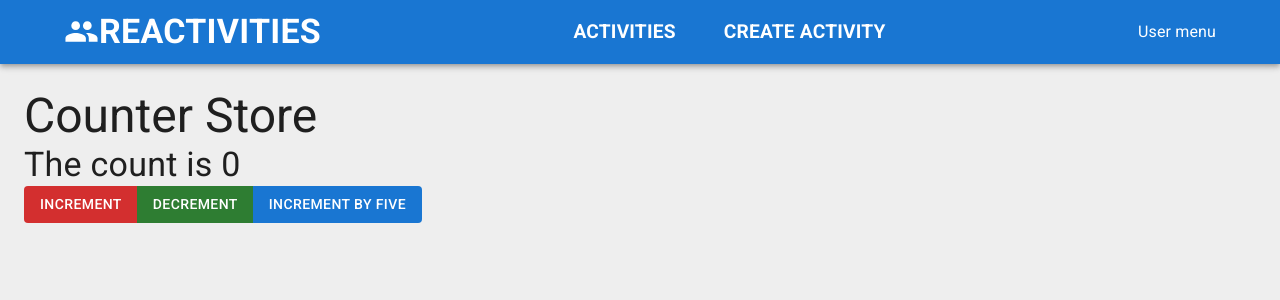
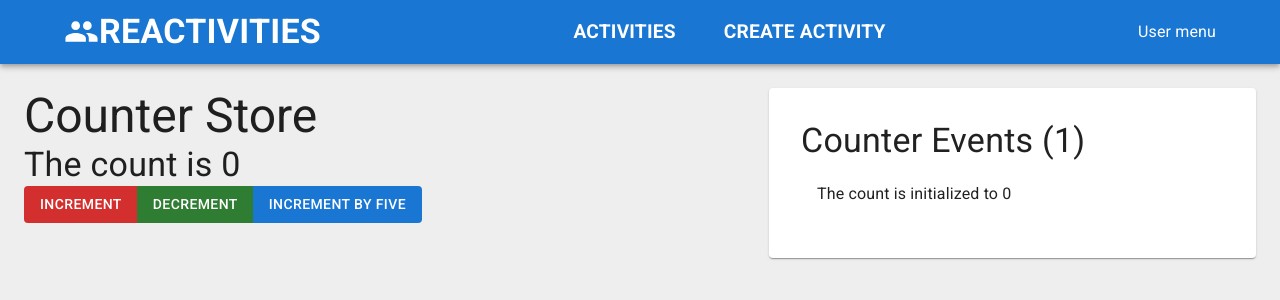
Before and after one commit to davide-ravasi/reactivities-3.0, a React (Vite) app in the folder client/: page /counter in a window 1280 px wide. Shown: the top 300 px of the page. Built offline with nearby package versions, Linux system fonts and the light colour scheme.

Commit message:
feat: added routing and disabled some routes

```diff
--- a/client/src/app/features/activities/detail/ActivityDetailsHeader.tsx
+++ b/client/src/app/features/activities/detail/ActivityDetailsHeader.tsx
@@ -85,7 +85,7 @@ export default function ActivityDetailsHeader({ activity }: Props) {
                 variant="contained"
                 color="primary"
                 component={Link}
-                to={`/manage/activityId`}
+                to={`/manage/${activity.id}`}
                 disabled={isCancelled}
               >
                 Manage Event
--- a/client/src/app/features/counter/Counter.tsx
+++ b/client/src/app/features/counter/Counter.tsx
@@ -1,11 +1,21 @@
-import { Button, ButtonGroup, Typography } from "@mui/material";
+import {
+  Box,
+  Button,
+  ButtonGroup,
+  List,
+  ListItem,
+  ListItemText,
+  Paper,
+  Typography,
+} from "@mui/material";
 import { useStore } from "../../../lib/hooks/useStore";
 import { observer } from "mobx-react-lite";
 
 const Counter = observer(function Counter() {
   const { counterStore } = useStore();
   return (
-    <>
+    <Box sx={{ display: "flex", gap: 2 }}>
+      <Box sx={{ width: "60%" }}>
         <Typography variant="h3">{counterStore.title}</Typography>
         <Typography variant="h4">The count is {counterStore.count}</Typography>
         <ButtonGroup>
@@ -31,7 +41,20 @@ const Counter = observer(function Counter() {
             Increment by five
           </Button>
         </ButtonGroup>
-    </>
+      </Box>
+      <Paper sx={{ width: "40%", p: 4 }}>
+        <Typography variant="h4">
+          Counter Events ({counterStore.getEvents})
+        </Typography>
+        <List>
+          {counterStore.events.map((event) => (
+            <ListItem key={event}>
+              <ListItemText primary={event} />
+            </ListItem>
+          ))}
+        </List>
+      </Paper>
+    </Box>
   );
 });
 
--- a/client/src/app/layout/NavBar.tsx
+++ b/client/src/app/layout/NavBar.tsx
@@ -2,11 +2,15 @@ import AppBar from "@mui/material/AppBar";
 import Box from "@mui/material/Box";
 import Toolbar from "@mui/material/Toolbar";
 import Typography from "@mui/material/Typography";
-import { Container, MenuItem } from "@mui/material";
+import { Container, LinearProgress, MenuItem } from "@mui/material";
 import { Group } from "@mui/icons-material";
 import MenuItemLink from "../shared/component/MenuItemLink";
+import { Observer } from "mobx-react-lite";
+import { useStore } from "../../lib/hooks/useStore";
 
 export default function NavBar() {
+  const { uiStore } = useStore();
+
   return (
     <Box sx={{ flexGrow: 1 }}>
       <AppBar
@@ -60,6 +64,12 @@ export default function NavBar() {
           </Toolbar>
         </Container>
       </AppBar>
+      <Observer>
+        {() => {
+          const { isLoading } = uiStore;
+          return isLoading ? <LinearProgress color="primary" /> : null;
+        }}
+      </Observer>
     </Box>
   );
 }
--- a/client/src/lib/api/agent.ts
+++ b/client/src/lib/api/agent.ts
@@ -1,4 +1,5 @@
 import axios from "axios";
+import { store } from "../stores/store";
 
 const agent = axios.create({
   baseURL: import.meta.env.VITE_API_URL,
@@ -11,12 +12,19 @@ const sleep = (delay: number) => {
 };
 
 agent.interceptors.response.use(async (response) => {
+  store.uiStore.isBusy();
+  return response;
+});
+
+agent.interceptors.response.use(async (response) => {
   try {
     await sleep(1000);
     return response;
   } catch (error) {
     console.error("Error fetching data:", error);
     return Promise.reject(error);
+  } finally {
+    store.uiStore.isIdle();
   }
 });
 
--- a/client/src/lib/hooks/useActivities.ts
+++ b/client/src/lib/hooks/useActivities.ts
@@ -1,8 +1,12 @@
 import { useMutation, useQuery } from "@tanstack/react-query";
 import agent from "../api/agent";
 import { useQueryClient } from "@tanstack/react-query";
+import { useLocation } from "react-router";
 
 export const useActivities = (id?: string) => {
+  const queryClient = useQueryClient();
+  const location = useLocation();
+
   const {
     data: activities,
     isLoading,
@@ -13,8 +17,8 @@ export const useActivities = (id?: string) => {
       const response = await agent.get<Activity[]>("/activities");
       return response.data;
     },
+    enabled: location.pathname === "/activities", // Only run the query if the pathname is "/activities"
   });
-  const queryClient = useQueryClient();
 
   const {
     data: activity,
--- /dev/null
+++ b/client/src/lib/stores/UiStore.ts
@@ -0,0 +1,17 @@
+import { makeAutoObservable } from "mobx";
+
+export default class UiStore {
+  isLoading: boolean = false;
+
+  constructor() {
+    makeAutoObservable(this);
+  }
+
+  isBusy = () => {
+    this.isLoading = true;
+  };
+
+  isIdle = () => {
+    this.isLoading = false;
+  };
+}
--- a/client/src/lib/stores/counterStore.ts
+++ b/client/src/lib/stores/counterStore.ts
@@ -3,6 +3,7 @@ import { makeAutoObservable } from "mobx";
 export default class CounterStore {
   title = "Counter Store";
   count = 0;
+  events: string[] = [`The count is initialized to ${this.count}`];
 
   constructor() {
     makeAutoObservable(this);
@@ -10,9 +11,15 @@ export default class CounterStore {
 
   increment = (amount = 1) => {
     this.count += amount;
+    this.events.push(`The count is incremented by ${amount}`);
   };
 
   decrement = (amount = 1) => {
     this.count -= amount;
+    this.events.push(`The count is decremented by ${amount}`);
   };
+
+  get getEvents() {
+    return this.events.length;
+  }
 }
--- a/client/src/lib/stores/store.ts
+++ b/client/src/lib/stores/store.ts
@@ -1,12 +1,15 @@
 import { createContext } from "react";
 import CounterStore from "./counterStore";
+import UiStore from "./UiStore";
 
 interface Store {
   counterStore: CounterStore;
+  uiStore: UiStore;
 }
 
 export const store: Store = {
   counterStore: new CounterStore(),
+  uiStore: new UiStore(),
 };
 
 export const StoreContext = createContext<Store>(store);
```
Lines whose indentation alone changed are shown as unchanged.
